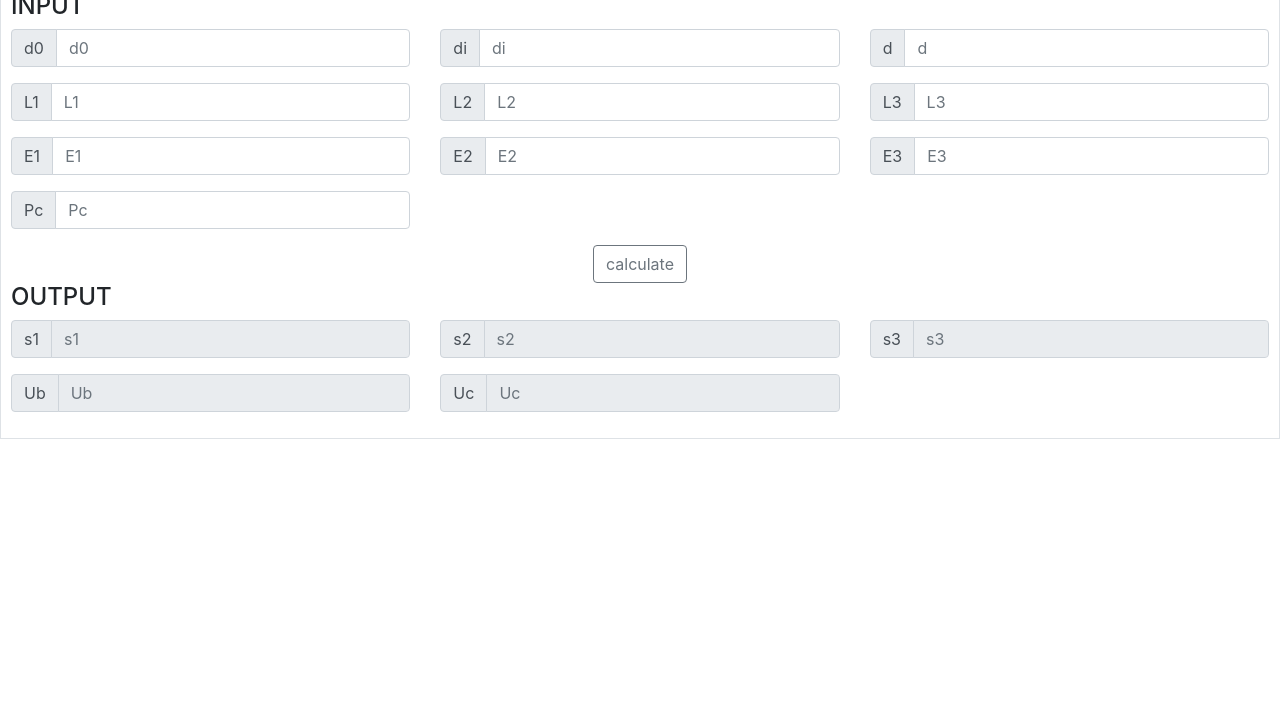
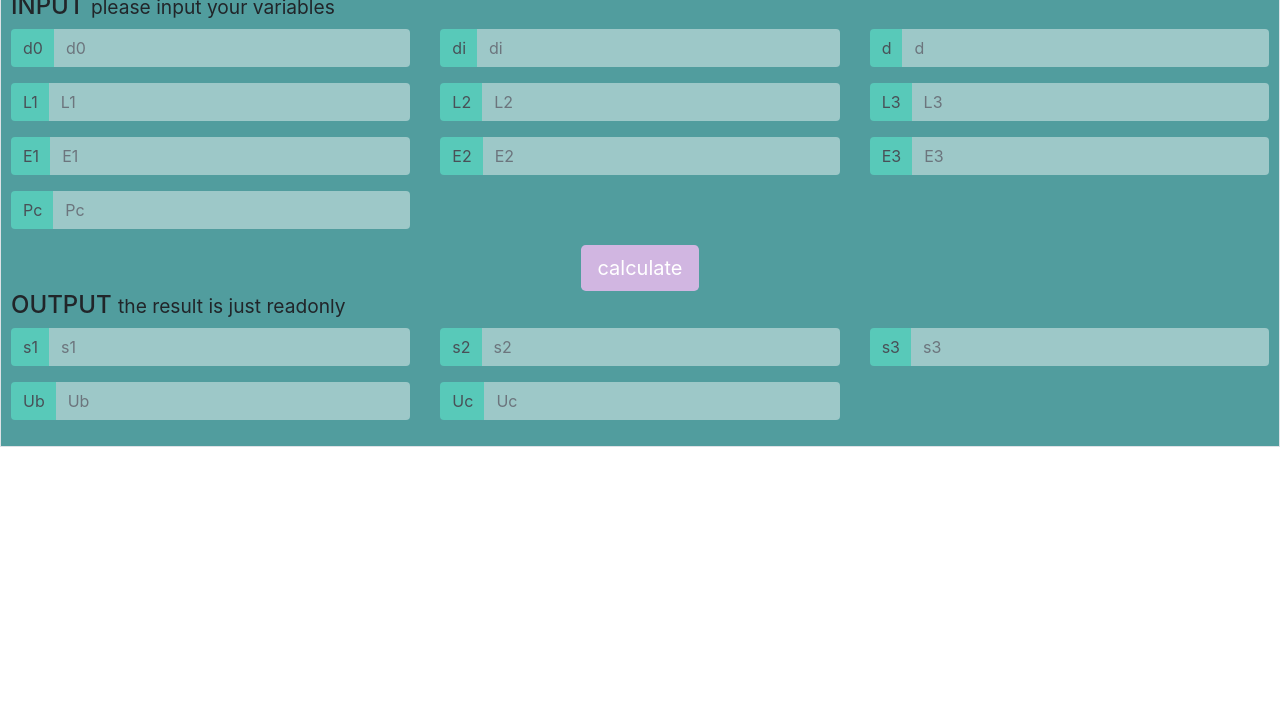
Before and after one commit to r4tchette/namu, a plain HTML site: page index.html in a window 1280 px wide. Shown: the part 75-800 px from the top of the page. Drawn offline with nearby package versions, Linux system fonts and the light colour scheme.

Commit message:
Update index.html

```diff
--- a/index.html
+++ b/index.html
@@ -48,8 +48,31 @@
 		}
 	</script>
 	<style>
-		.border {
+		.border
+		{
 			padding: 10px;
+			background-color: #519D9E;
+		}
+		.input-group-text
+		{
+			background-color: #58C9B9;
+			border: none;
+		}
+		.form-control
+		{
+			background-color: #9DC8C8;
+			border: none;
+		}
+		.form-control:read-only
+		{
+			background-color: #9DC8C8;
+			border: none;
+		}
+		.btn
+		{
+			background-color: #D1B6E1;
+			border: none;
+			color: white;
 		}
 	</style>
 </head>
@@ -61,7 +84,7 @@
 				<h1>FOR NAMU</h1>
 			</div>
 			<div class="col-md-12 col-xs-12">
-				<h4>INPUT</h4>
+				<h4>INPUT <small>please input your variables</small></h4>
 			</div>
 			<div class="col-md-4 col-xs-12">
 				<div class="input-group mb-3">
@@ -146,11 +169,11 @@
 
 			<div class="col-md-12 col-xs-12">
 				<div class="text-center">
-					<button class="btn btn-outline-secondary" type="button" onclick="calc()">calculate</button>
+					<button class="btn btn-secondary btn-lg" type="button" onclick="calc()">calculate</button>
 				</div>
 			</div>
 			<div class="col-md-12 col-xs-12">
-				<h4>OUTPUT</h4>
+				<h4>OUTPUT <small>the result is just readonly</small></h4>
 			</div>
 			<div class="col-md-4 col-xs-12">
 				<div class="input-group mb-3">
```
